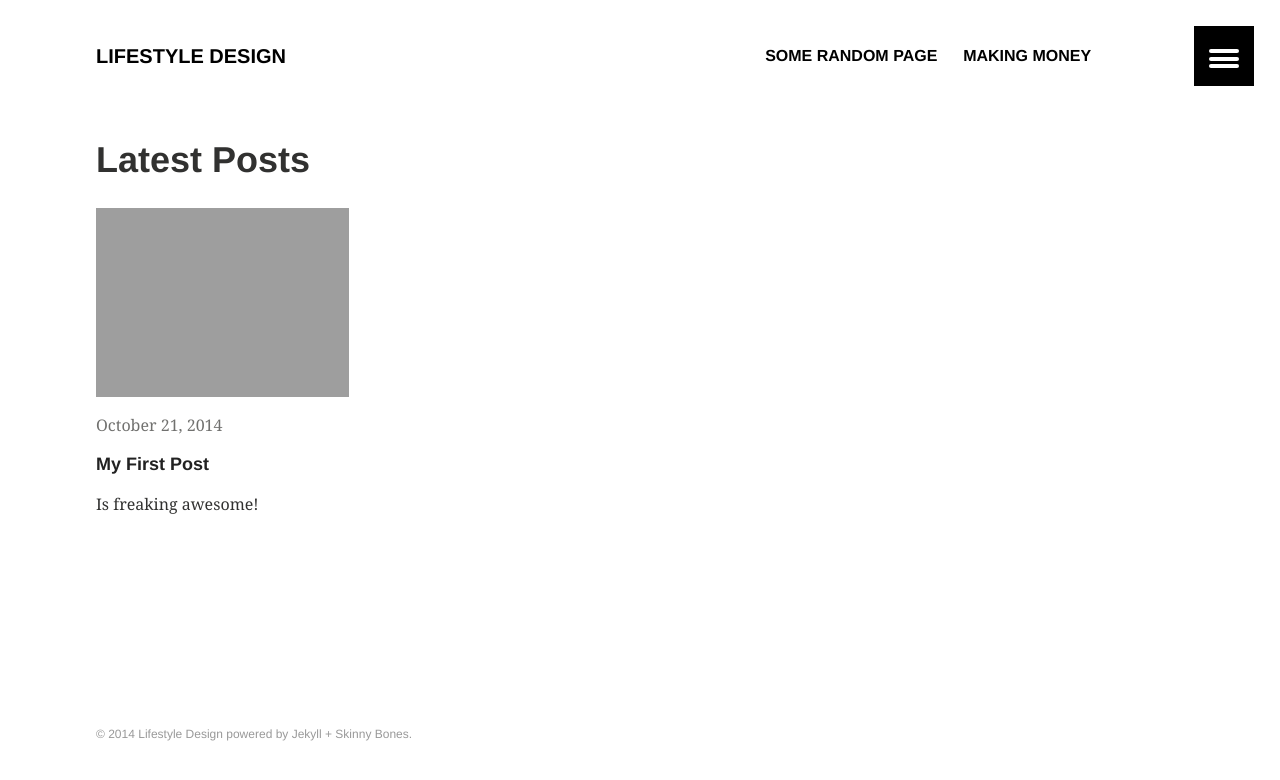
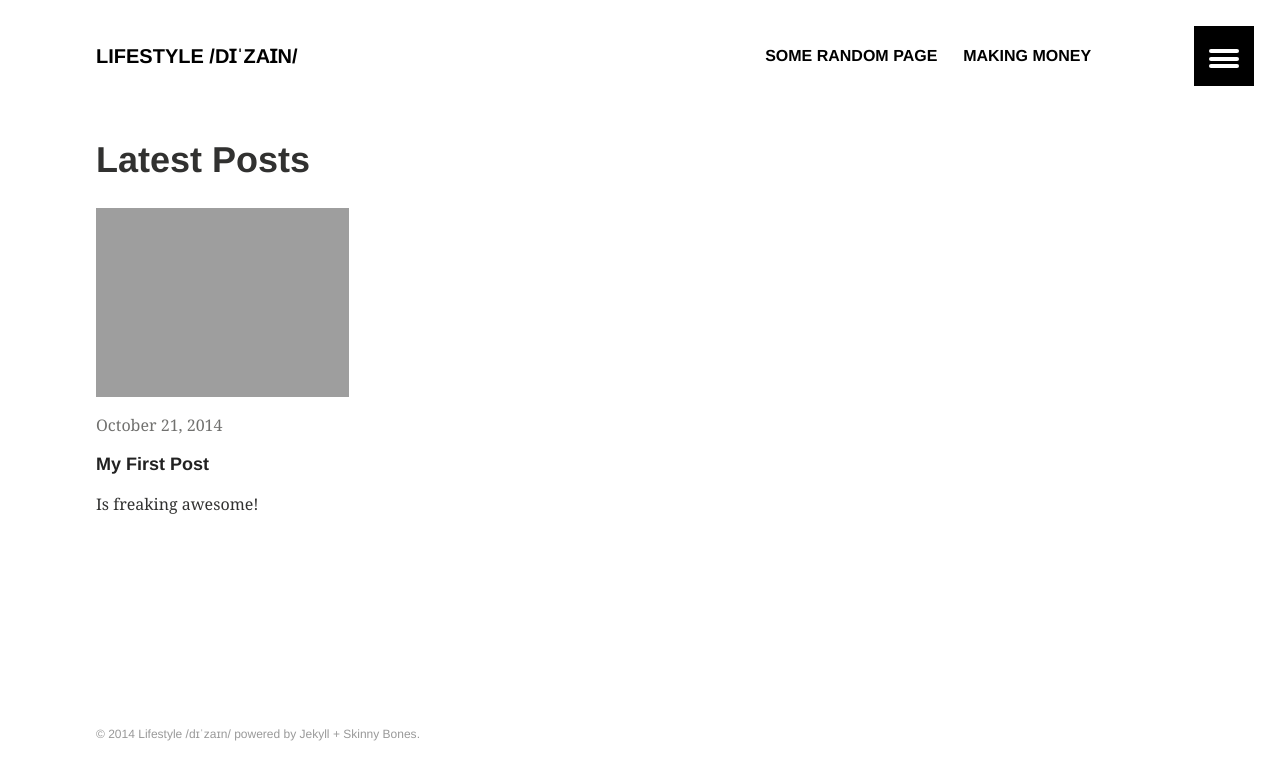
Before and after one commit to Webdz-Co/sbj-lsdz, a Jekyll site: the page built from index.md, in a window 1280 px wide. Shown: the top 780 px of the page. Built offline with Jekyll 4.4.1, drawn with Linux system fonts in a browser that asks for light colours.

Commit message:
Updated _config.yml

```diff
--- a/_config.yml
+++ b/_config.yml
@@ -1,11 +1,11 @@
 # Site wide configuration
 
-title: Lifestyle Design
-description: Making Friends and Money
+title: Lifestyle /dɪˈzaɪn/
+description: Mastering Health and Human Relations
 logo: # 120x120 px default image used for Twitter summary card
 teaser: # 400x250 px default teaser image used in image archive grid
 locale:
-url: http://webdz.co/sbj-lsdz
+url: http://lifestyledz.com
 
 # Jekyll configuration
 
```
